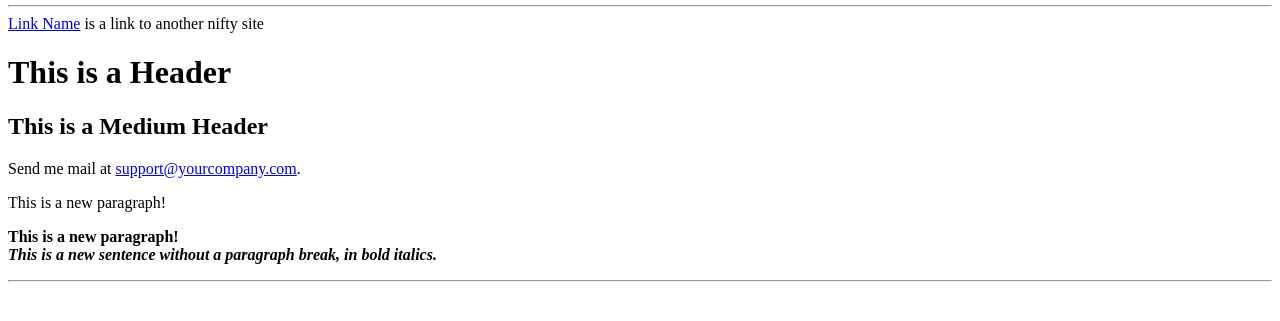
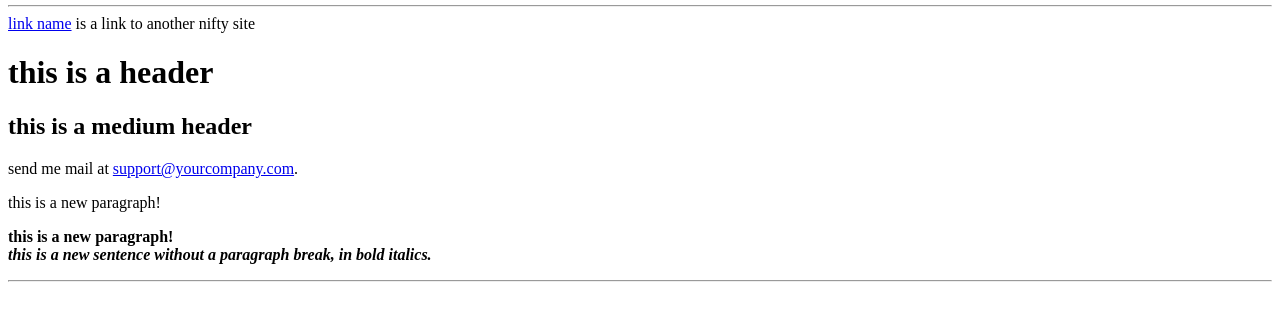
Before and after one commit to purna/coolsite, a plain HTML site: page help.html in a window 1280 px wide. Shown: the part 27-348 px from the top of the page. Drawn offline with Linux system fonts and the light colour scheme.

Commit message:
Update help.html

```diff
--- a/help.html
+++ b/help.html
@@ -1,37 +1,19 @@
-<HTML>
-
-<HEAD>
-
-<TITLE>Your Title Here</TITLE>
-
-</HEAD>
-
-<BODY BGCOLOR="FFFFFF">
-
-<CENTER><IMG SRC="htmlpage.jpg" ALIGN="BOTTOM"> </CENTER>
-
-<HR>
-
-<a href="http://somegreatsite.com">Link Name</a>
-
+<html>
+<head>
+<title>your title here</title>
+</head>
+<body bgcolor="ffffff">
+<center><img src="htmlpage.jpg" align="bottom"> </center>
+<hr>
+<a href="http://somegreatsite.com">link name</a>
 is a link to another nifty site
-
-<H1>This is a Header</H1>
-
-<H2>This is a Medium Header</H2>
-
-Send me mail at <a href="mailto:support@yourcompany.com">
-
+<h1>this is a header</h1>
+<h2>this is a medium header</h2>
+send me mail at <a href="mailto:support@yourcompany.com">
 support@yourcompany.com</a>.
-
-<P> This is a new paragraph!
-
-<P> <B>This is a new paragraph!</B>
-
-<BR> <B><I>This is a new sentence without a paragraph break, in bold italics.</I></B>
-
-<HR>
-
-</BODY>
-
-</HTML>
+<p> this is a new paragraph!
+<p> <b>this is a new paragraph!</b>
+<br> <b><i>this is a new sentence without a paragraph break, in bold italics.</i></b>
+<hr>
+</body>
+</html>
```
